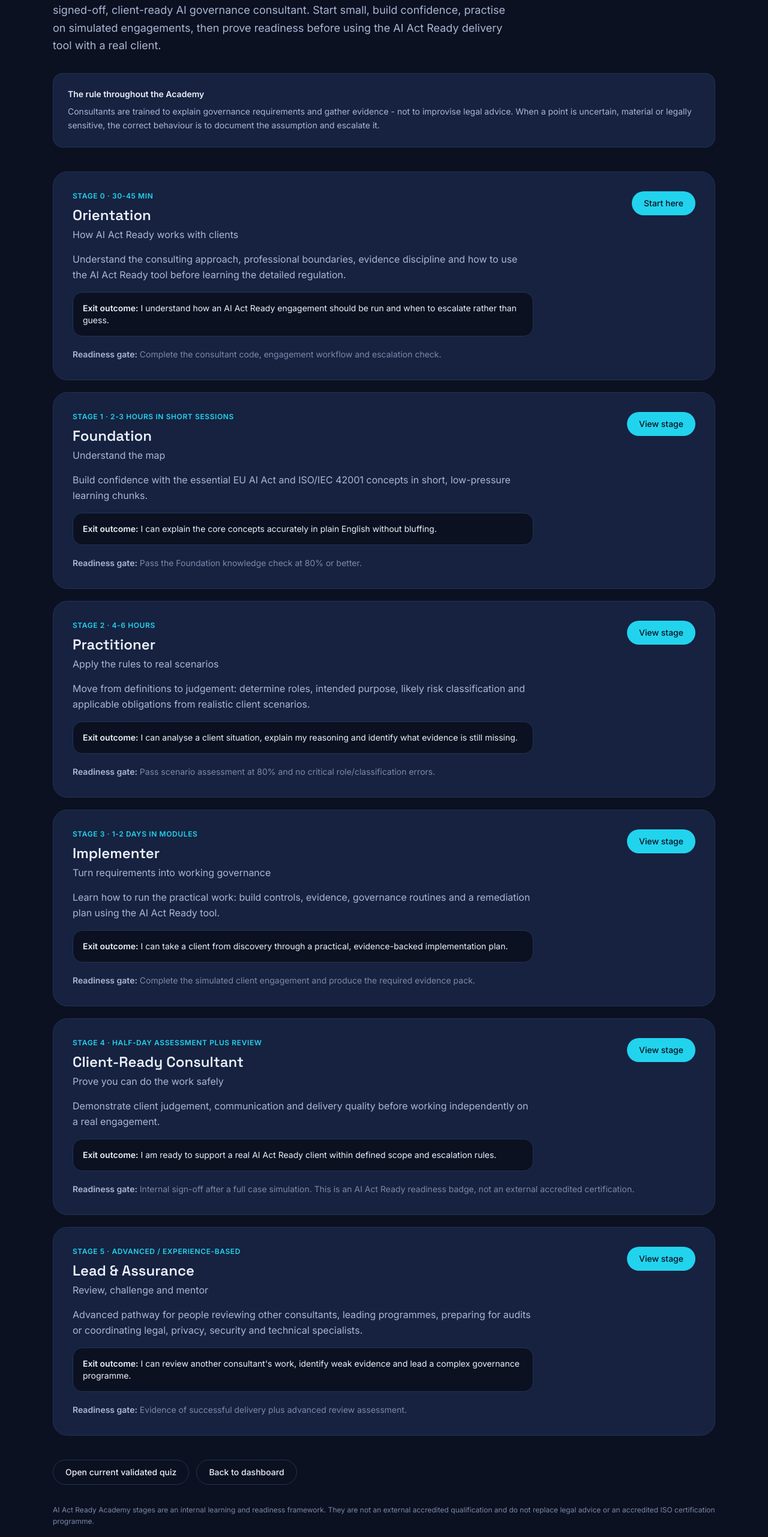
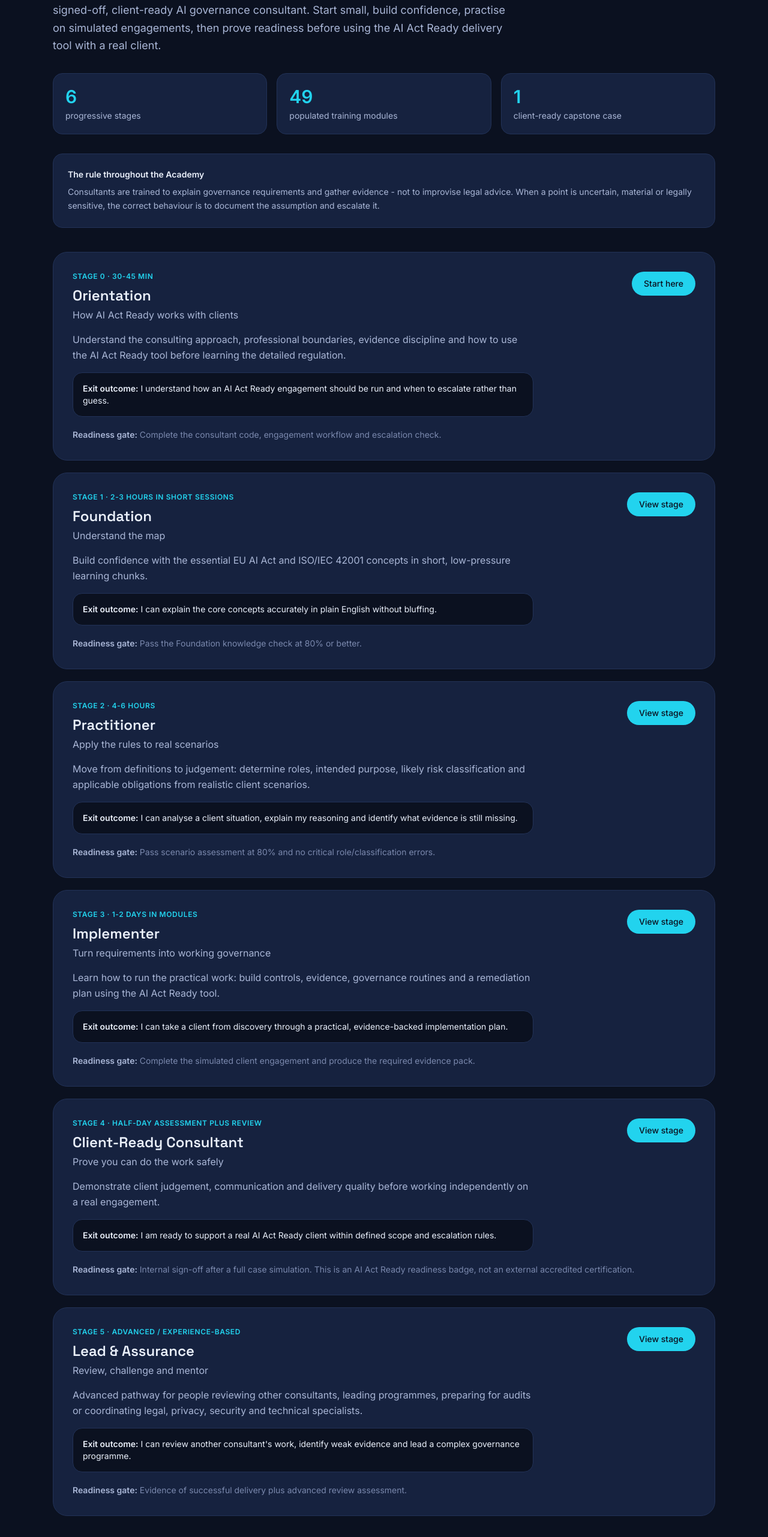
Before and after one commit to AiActReady/mockexam-app, a Next.js app: page /academy in a window 1280 px wide. Shown: the part 223-2786 px from the top of the page at 60% size. Built offline with nearby package versions, Linux system fonts and the light colour scheme.

Commit message:
Show populated academy content on overview

```diff
--- a/src/app/academy/page.tsx
+++ b/src/app/academy/page.tsx
@@ -1,5 +1,6 @@
 import Link from "next/link";
 import { ACADEMY_LEVELS } from "@/data/curriculum";
+import { ACADEMY_MODULES } from "@/data/academy-content";
 
 export default function AcademyPage() {
   return (
@@ -14,6 +15,21 @@
           client-ready AI governance consultant. Start small, build confidence, practise on simulated engagements,
           then prove readiness before using the AI Act Ready delivery tool with a real client.
         </p>
+      </div>
+
+      <div className="mt-8 grid gap-4 sm:grid-cols-3">
+        <div className="rounded-2xl border border-[var(--color-border)] bg-[var(--color-surface-raised)] p-5">
+          <div className="text-3xl font-semibold text-[var(--color-primary)]">{ACADEMY_LEVELS.length}</div>
+          <div className="mt-1 text-sm text-[var(--color-text-muted)]">progressive stages</div>
+        </div>
+        <div className="rounded-2xl border border-[var(--color-border)] bg-[var(--color-surface-raised)] p-5">
+          <div className="text-3xl font-semibold text-[var(--color-primary)]">{ACADEMY_MODULES.length}</div>
+          <div className="mt-1 text-sm text-[var(--color-text-muted)]">populated training modules</div>
+        </div>
+        <div className="rounded-2xl border border-[var(--color-border)] bg-[var(--color-surface-raised)] p-5">
+          <div className="text-3xl font-semibold text-[var(--color-primary)]">1</div>
+          <div className="mt-1 text-sm text-[var(--color-text-muted)]">client-ready capstone case</div>
+        </div>
       </div>
 
       <div className="mt-8 rounded-2xl border border-[var(--color-border)] bg-[var(--color-surface-raised)] p-6">
@@ -61,8 +77,11 @@
       </section>
 
       <div className="mt-10 flex flex-wrap gap-3">
+        <Link href="/academy/orientation" className="rounded-full bg-[var(--color-primary)] px-5 py-2.5 text-sm font-medium text-[var(--color-bg)]">
+          Begin Orientation
+        </Link>
         <Link href="/learn" className="rounded-full border border-[var(--color-border)] px-5 py-2.5 text-sm font-medium">
-          Open current validated quiz
+          Open validated Foundation quiz
         </Link>
         <Link href="/dashboard" className="rounded-full border border-[var(--color-border)] px-5 py-2.5 text-sm font-medium">
           Back to dashboard
```
